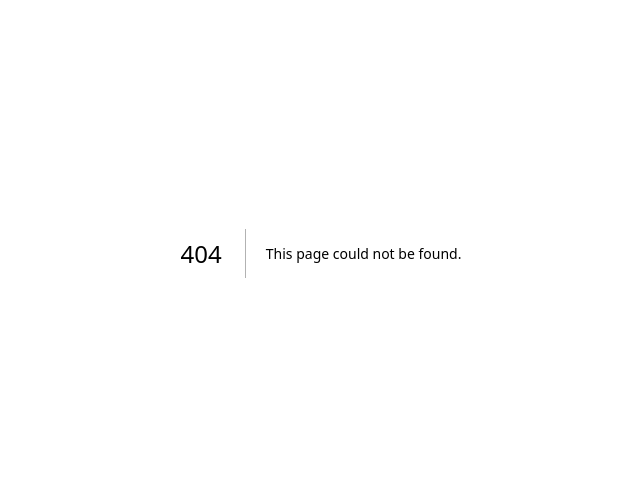
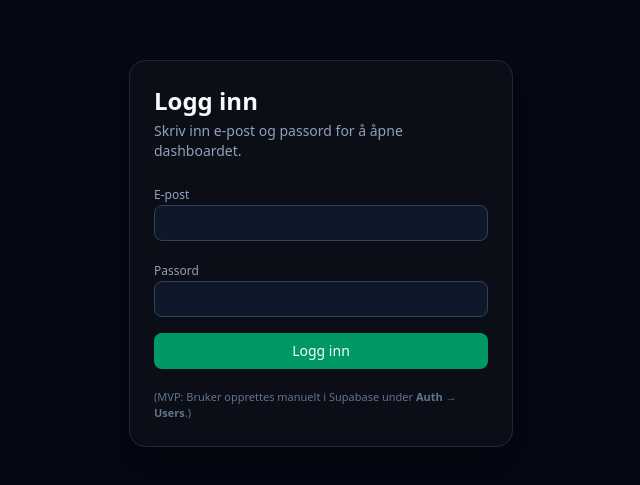
Before and after one commit to farah2601/investor-plattform, a Next.js app: page /login in a window 1280 px wide. Before the commit this address had no page. Shown: the part 147-632 px from the top of the page, without its empty margins (319-959 px from the left). Built offline with nearby package versions, Linux system fonts and the light colour scheme; no server answers.

Commit message:
oppdaterte login + session protection + logout

```diff
--- a/src/app/company-dashboard/page.tsx
+++ b/src/app/company-dashboard/page.tsx
@@ -2,6 +2,7 @@
 
 import { useEffect, useState, useTransition } from "react";
 import Link from "next/link";
+import { useRouter } from "next/navigation";
 import { supabase } from "../lib/supabaseClient";
 import { KpiCard } from "../../components/ui/KpiCard";
 import { Button } from "../../components/ui/button";
@@ -128,7 +129,7 @@ function RequestActions({
     <div className="flex gap-2 mt-3">
       <Button
         size="sm"
-        className="bg-emerald-600 hover:bg-emerald-500"
+        className="bg-emerald-600 hover:bg-emerald-500 text-white"
         onClick={() => updateStatus("approved")}
         disabled={isPending}
       >
@@ -156,9 +157,16 @@ const INTEGRATIONS = [
 ];
 
 export default function CompanyDashboard() {
+  const router = useRouter();
+
   const [requests, setRequests] = useState<RequestItem[]>([]);
   const [company, setCompany] = useState<CompanyKpi | null>(null);
   const [error, setError] = useState<string | null>(null);
+
+  // 🔐 ny state: har vi sjekket auth?
+  const [authChecked, setAuthChecked] = useState(false);
+
+  // KPI-modal-state
   const [kpiDialogOpen, setKpiDialogOpen] = useState(false);
   const [savingKpi, setSavingKpi] = useState(false);
   const [kpiForm, setKpiForm] = useState({
@@ -169,6 +177,27 @@ export default function CompanyDashboard() {
     churn: "",
     growth_percent: "",
   });
+
+  // 🔐 AUTH-SJEKK
+  useEffect(() => {
+    async function checkAuthAndLoad() {
+      const {
+        data: { session },
+      } = await supabase.auth.getSession();
+
+      // Ikke logget inn → send til login
+      if (!session) {
+        router.replace("/login");
+        return;
+      }
+
+      // Logget inn → last data
+      setAuthChecked(true);
+      await loadData();
+    }
+
+    checkAuthAndLoad();
+  }, [router]);
 
   async function loadData() {
     setError(null);
@@ -204,7 +233,7 @@ export default function CompanyDashboard() {
 
     setRequests(withLinks);
 
-    // 3) Selskapets KPI-er (MVP: første rad)
+    // 3) Første company (MVP)
     const { data: companiesData, error: companyError } = await supabase
       .from("companies")
       .select(
@@ -232,7 +261,6 @@ export default function CompanyDashboard() {
     const first = (companiesData?.[0] as CompanyKpi) || null;
     setCompany(first);
 
-    // prefill kpiForm
     if (first) {
       setKpiForm({
         mrr: first.mrr != null ? String(first.mrr) : "",
@@ -247,15 +275,11 @@ export default function CompanyDashboard() {
     }
   }
 
-  useEffect(() => {
-    loadData();
-  }, []);
-
   const approvedWithLink = requests.filter(
     (r) => r.status === "approved" && r.link
   );
+  const latestLink = approvedWithLink[0]?.link ?? null;
 
-  const latestLink = approvedWithLink[0]?.link ?? null;
   const baseUrl =
     typeof window !== "undefined"
       ? window.location.origin
@@ -265,10 +289,7 @@ export default function CompanyDashboard() {
     ? `${baseUrl}/investor?token=${latestLink.access_token}`
     : null;
 
-
-
-
-  // Vis ikke "rejected" i lista
+  // ikke vis "rejected"
   const visibleRequests = requests.filter((r) => r.status !== "rejected");
 
   async function copyLink() {
@@ -344,6 +365,15 @@ export default function CompanyDashboard() {
     alert("Tall oppdatert ✅");
   }
 
+  // 🔄 Viser "sjekker tilgang" mens vi ikke vet om bruker er logget inn
+  if (!authChecked) {
+    return (
+      <main className="min-h-screen bg-slate-950 text-slate-50 flex items-center justify-center">
+        <p className="text-sm text-slate-400">Sjekker tilgang…</p>
+      </main>
+    );
+  }
+
   if (error) {
     return (
       <main className="min-h-screen bg-slate-950 text-slate-50 p-10">
@@ -358,7 +388,8 @@ export default function CompanyDashboard() {
       <main className="min-h-screen bg-slate-950 text-slate-50">
         <div className="max-w-5xl mx-auto px-4 py-10 space-y-8">
           {/* HEADER */}
-          <header className="space-y-2">
+          <header className="flex items-start justify-between gap-4">
+  <div className="space-y-2">
     <p className="text-xs tracking-[0.2em] text-slate-500 uppercase">
       Selskap
     </p>
@@ -366,9 +397,20 @@ export default function CompanyDashboard() {
     <p className="text-sm text-slate-400">
       Kontrollpanel for KPI-er, integrasjoner og investortilgang.
     </p>
+  </div>
+
+  <Link href="/logout">
+    <Button
+      variant="outline"
+      size="sm"
+      className="border-slate-600 text-slate-100 bg-transparent hover:bg-slate-800/60"
+    >
+      Logg ut
+    </Button>
+  </Link>
 </header>
 
-          {/* KPI-SEKSJON – SAMME SOM INVESTOR SER */}
+          {/* KPI */}
           {company && (
             <section className="rounded-2xl border border-slate-800 bg-slate-900/60 p-6 shadow-xl space-y-4">
               <div className="flex items-center justify-between gap-4">
@@ -422,9 +464,9 @@ export default function CompanyDashboard() {
             </section>
           )}
 
-          {/* DEL INVESTORVISNING + OPPDATER KPI-ER */}
+          {/* DELBAR LENKE + OPPDATER KPI */}
           <section className="grid gap-4 md:grid-cols-[2fr,1fr]">
-            {/* Delbar lenke */}
+            {/* Delbar investor-lenke */}
             <div className="rounded-2xl border border-slate-800 bg-[#13171E] p-6 space-y-4">
               <div className="flex items-center justify-between gap-2">
                 <h2 className="text-sm font-medium text-slate-200">
@@ -480,7 +522,7 @@ export default function CompanyDashboard() {
             </div>
           </section>
 
-          {/* INTEGRASJONER – COMPACT */}
+          {/* Integrasjoner */}
           <section className="space-y-3">
             <div className="flex items-center justify-between">
               <h2 className="text-lg font-semibold">Integrasjoner</h2>
@@ -526,7 +568,7 @@ export default function CompanyDashboard() {
             </div>
           </section>
 
-          {/* FORESPØRSLER FRA INVESTORER */}
+          {/* Forespørsler */}
           <section className="space-y-4">
             <h2 className="text-lg font-semibold">Selskapets forespørsler</h2>
 
@@ -572,12 +614,12 @@ export default function CompanyDashboard() {
                       {`${baseUrl}/investor?token=${req.link.access_token}`}
                       <br />
                       (Utgår:{" "}
-      {new Date(req.link.expires_at).toLocaleDateString("nb-NO")}
+                      {new Date(
+                        req.link.expires_at
+                      ).toLocaleDateString("nb-NO")}
                       )
                     </p>
                   )}
-
-
 
                   <RequestActions req={req} onUpdated={loadData} />
                 </div>
@@ -624,7 +666,9 @@ export default function CompanyDashboard() {
             </div>
 
             <div className="space-y-1">
-              <label className="text-xs text-slate-400">Burn rate (kr / mnd)</label>
+              <label className="text-xs text-slate-400">
+                Burn rate (kr / mnd)
+              </label>
               <Input
                 value={kpiForm.burn_rate}
                 onChange={(e) =>
@@ -636,7 +680,9 @@ export default function CompanyDashboard() {
             </div>
 
             <div className="space-y-1">
-              <label className="text-xs text-slate-400">Runway (måneder)</label>
+              <label className="text-xs text-slate-400">
+                Runway (måneder)
+              </label>
               <Input
                 value={kpiForm.runway_months}
                 onChange={(e) =>
--- /dev/null
+++ b/src/app/login/page.tsx
@@ -0,0 +1,99 @@
+"use client";
+
+import { useState } from "react";
+import { useRouter } from "next/navigation";
+import { supabase } from "../lib/supabaseClient";
+import { Input } from "../../components/ui/input";
+import { Button } from "../../components/ui/button";
+
+export default function LoginPage() {
+  const router = useRouter();
+  const [loading, setLoading] = useState(false);
+  const [error, setError] = useState<string | null>(null);
+
+  const [form, setForm] = useState({
+    email: "",
+    password: "",
+  });
+
+  async function handleSubmit(e: React.FormEvent) {
+    e.preventDefault();
+    setError(null);
+    setLoading(true);
+
+    const { error } = await supabase.auth.signInWithPassword({
+      email: form.email,
+      password: form.password,
+    });
+
+    setLoading(false);
+
+    if (error) {
+      setError(error.message);
+      return;
+    }
+
+    // Innlogging OK → videre til dashboard
+    router.push("/company-dashboard");
+  }
+
+  return (
+    <main className="min-h-screen bg-[#050712] text-slate-50 flex items-center justify-center px-4">
+      <div className="w-full max-w-sm bg-[#0B0E17] border border-slate-800 rounded-2xl p-6 shadow-xl space-y-5">
+        <header className="space-y-1">
+          <h1 className="text-2xl font-bold">Logg inn</h1>
+          <p className="text-sm text-slate-400">
+            Skriv inn e-post og passord for å åpne dashboardet.
+          </p>
+        </header>
+
+        <form onSubmit={handleSubmit} className="space-y-4">
+          <div className="space-y-2">
+            <label className="text-xs text-slate-400">E-post</label>
+            <Input
+              type="email"
+              required
+              className="bg-slate-900 border-slate-700"
+              value={form.email}
+              onChange={(e) =>
+                setForm((f) => ({ ...f, email: e.target.value }))
+              }
+            />
+          </div>
+
+          <div className="space-y-2">
+            <label className="text-xs text-slate-400">Passord</label>
+            <Input
+              type="password"
+              required
+              className="bg-slate-900 border-slate-700"
+              value={form.password}
+              onChange={(e) =>
+                setForm((f) => ({ ...f, password: e.target.value }))
+              }
+            />
+          </div>
+
+          {error && (
+            <p className="text-xs text-rose-400">
+              {error}
+            </p>
+          )}
+
+          <Button
+            type="submit"
+            className="w-full bg-emerald-600 hover:bg-emerald-500"
+            disabled={loading}
+          >
+            {loading ? "Logger inn..." : "Logg inn"}
+          </Button>
+        </form>
+
+        <p className="text-[11px] text-slate-500">
+          (MVP: Bruker opprettes manuelt i Supabase under{" "}
+          <b>Auth → Users</b>.)
+        </p>
+      </div>
+    </main>
+  );
+}
--- /dev/null
+++ b/src/app/logout/page.tsx
@@ -0,0 +1,28 @@
+"use client";
+
+import { useEffect } from "react";
+import { useRouter } from "next/navigation";
+import { supabase } from "../lib/supabaseClient";
+
+export default function LogoutPage() {
+  const router = useRouter();
+
+  useEffect(() => {
+    async function doLogout() {
+      // 1) Logg ut i Supabase
+      await supabase.auth.signOut();
+      // 2) Send bruker til login
+      router.replace("/login");
+    }
+
+    doLogout();
+  }, [router]);
+
+  return (
+    <main className="min-h-screen bg-[#050712] text-slate-50 flex items-center justify-center px-4">
+      <div className="text-sm text-slate-400">
+        Logger deg ut…
+      </div>
+    </main>
+  );
+}
```
Lines whose indentation alone changed are shown as unchanged.
